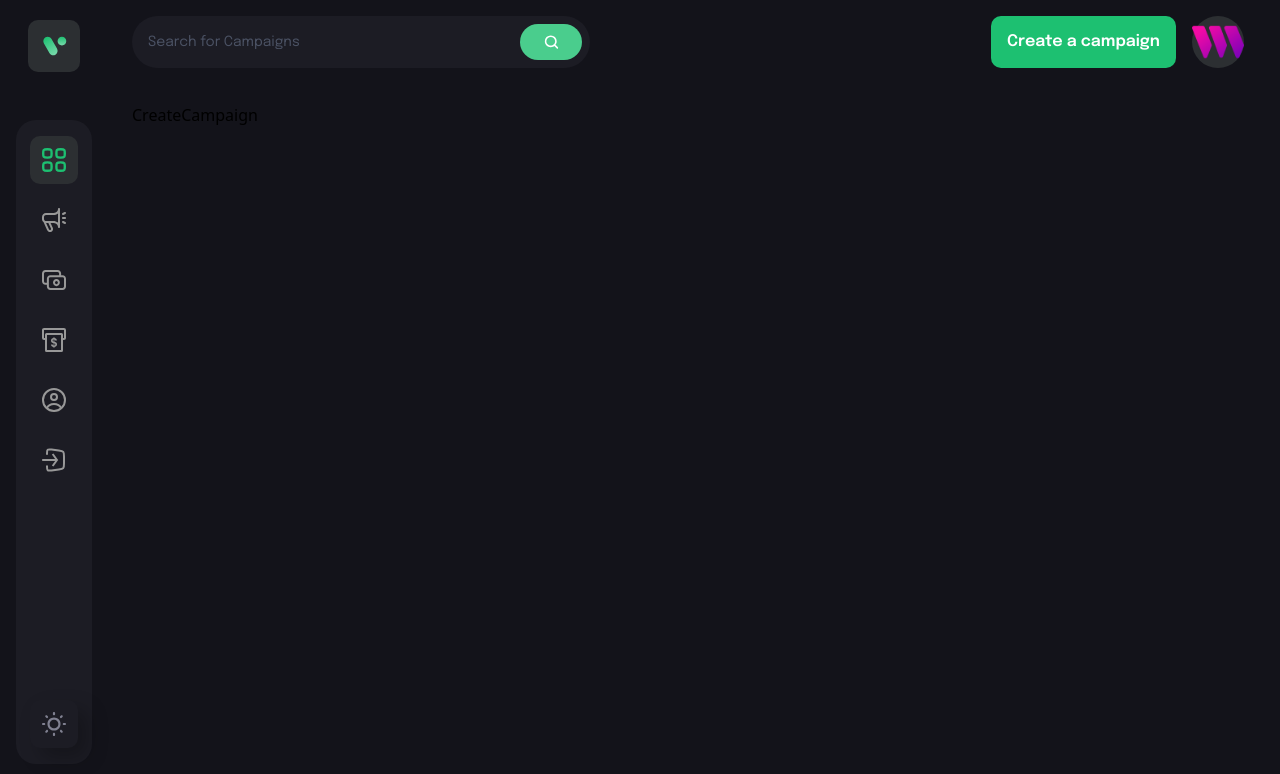
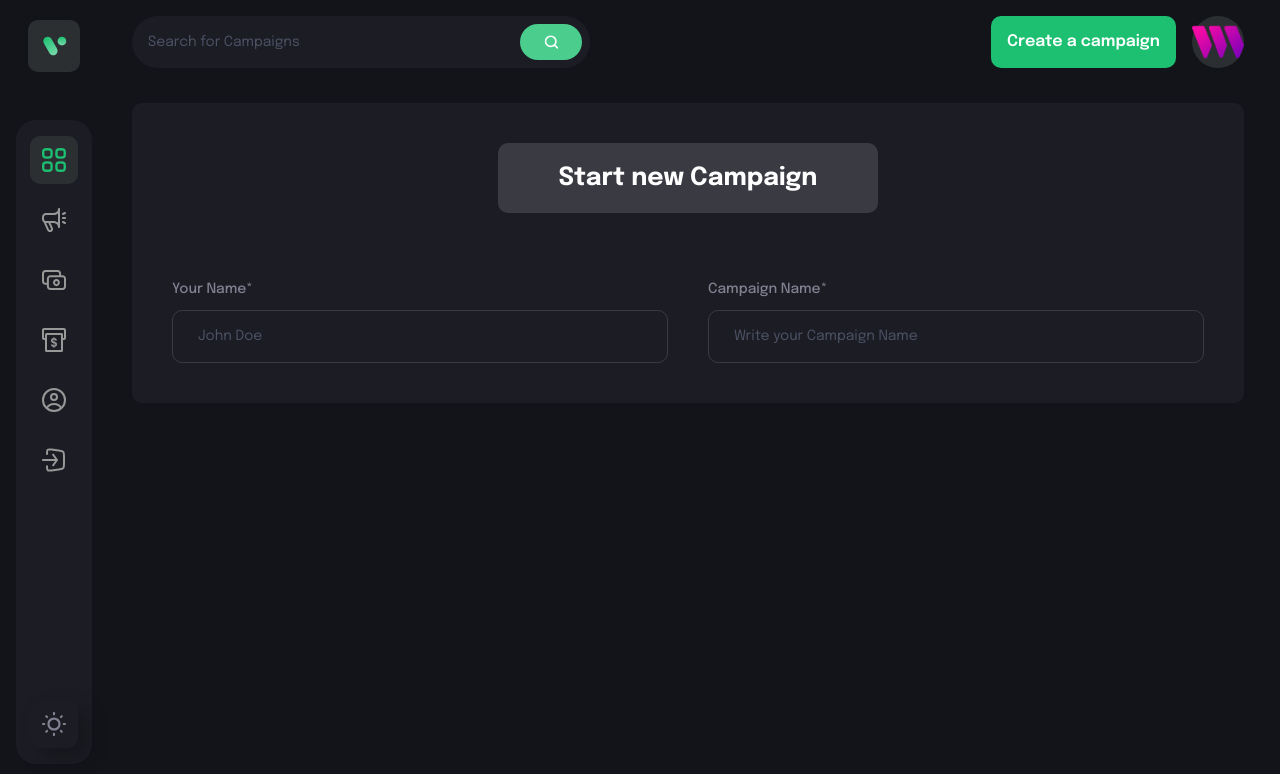
Before and after one commit to VJSeraphim/react_web3_crowdfunding, a React (Vite) app in the folder client/: page /create-campaign in a window 1280 px wide. Shown: the top 774 px of the page. Built offline with nearby package versions, Linux system fonts and the light colour scheme; what @thirdweb-dev/react would draw is missing.

Commit message:
Campaign Initialize Form

```diff
--- /dev/null
+++ b/client/src/components/FormField.jsx
@@ -0,0 +1,39 @@
+import React from 'react'
+
+const FormField = ({ labelName, placeholder, inputType, isTextArea, value, handleChange }) => {
+  return (
+    <label className="flex-1 w-full flex flex-col">
+      {labelName && (
+        <span className="font-epilogue font-medium text-[14px] leading-[22px] text-[#808191] mb-[10px]">
+          {labelName}
+        </span>
+      )}
+      {isTextArea ? (
+        <textarea
+          required
+          value={value}
+          onChange={handleChange}
+          rows={10}
+          placeholder={placeholder}
+          className="py-[15px] sm:px-[25px] px-[15px] outline-none border-[1px] border-[#3a3a43]
+          bg-transparent font-epilogue text-white text-[14px] placeholder:text-[#4b5264]
+          rounded-[10px] sm:min-w-[300px]"
+        />
+      ) : (
+        <input
+          required
+          value={value}
+          onChange={handleChange}
+          type={inputType}
+          step="0.1"
+          placeholder={placeholder}
+          className="py-[15px] sm:px-[25px] px-[15px] outline-none border-[1px] border-[#3a3a43]
+          bg-transparent font-epilogue text-white text-[14px] placeholder:text-[#4b5264]
+          rounded-[10px] sm:min-w-[300px]"
+        />
+      )}
+    </label>
+  )
+}
+
+export default FormField
--- a/client/src/components/index.js
+++ b/client/src/components/index.js
@@ -1,3 +1,4 @@
 export { default as Sidebar } from './Sidebar'
 export { default as Navbar } from './Navbar'
 export { default as CustomButton } from './CustomButton'
+export { default as FormField } from './FormField'
--- a/client/src/pages/CreateCampaign.jsx
+++ b/client/src/pages/CreateCampaign.jsx
@@ -3,19 +3,54 @@ import { useNavigate } from 'react-router-dom'
 import { ethers } from 'ethers'
 
 import { money } from '../assets'
-import { CustomButton } from '../components'
+import { CustomButton, FormField } from '../components'
 import { checkIfImage } from '../utils'
 
 const CreateCampaign = () => {
   const navigate = useNavigate()
   const [isLoading, setIsLoading] = useState(false)
   const [form, setForm] = useState({
-
+    name: '',
+    title: '',
+    description: '',
+    target: '',
+    deadline: '',
+    image: ''
   })
 
+  const handleSubmit = () => {
+
+  }
+
   return (
-    <div>
-      CreateCampaign
+    <div className="bg-[#1c1c24] flex justify-center items-center flex-col rounded-[10px] sm:p-10 p-4">
+      {isLoading && 'Loading...'}
+      <div className="flex justify-center items-center p-[16px] sm:min-w-[380px] bg-[#3a3a43] rounded-[10px]">
+        <h1 className="font-epilogue font-bold sm:text-[25px] text-[18px] leading-[38px] text-white">
+          Start new Campaign
+        </h1>
+      </div>
+      <form
+        onSubmit={handleSubmit}
+        className="w-full mt-[65px] flex flex-col gap-[30px]"
+      >
+        <div className="flex flex-wrap gap-[40px]">
+          <FormField
+            labelName="Your Name*"
+            placeholder="John Doe"
+            inputType="text"
+            value={form.name}
+            handleChange={() => {}}
+          />
+          <FormField
+            labelName="Campaign Name*"
+            placeholder="Write your Campaign Name"
+            inputType="text"
+            value={form.title}
+            handleChange={() => {}}
+          />
+        </div>
+      </form>
     </div>
   )
 }
```
